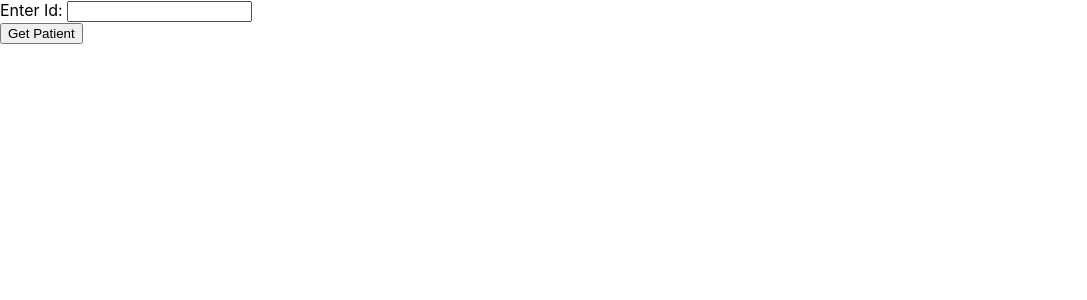
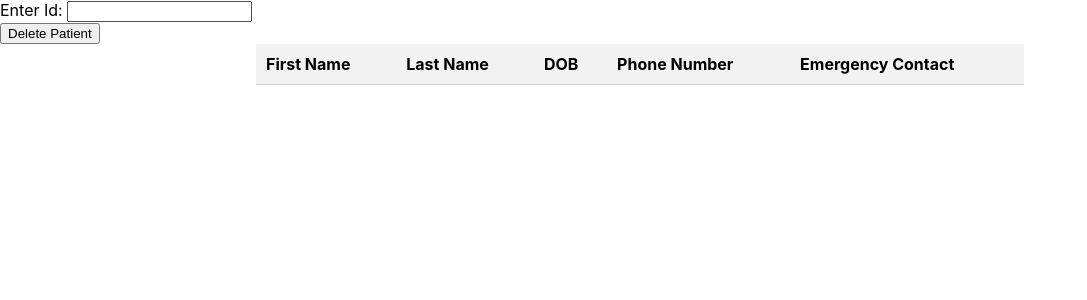
Before and after one commit to SebaOSK/React_app, a React (Create React App) app: page / in a window 1280 px wide. Shown: the top 300 px of the page, without its empty margins (0-1087 px from the left). Built offline with nearby package versions, Linux system fonts and the light colour scheme.

Commit message:
implemented delete and post

```diff
--- a/src/App.js
+++ b/src/App.js
@@ -4,41 +4,16 @@ import PatientTable from './PatientTable'
 import { useState } from 'react';
 import axios from 'axios';
 import GetAll from './GetAll';
+import GetById from './GetById';
+import Post from './Post';
 
 function App() {
 
-  const [patient, setPatient] = useState({
-    firstname: "",
-    lastname: "",
-    dateofbirth: "",
-    phonenumber: "",
-    emergencycontact: ""
-  });
-
-  const [patients, setPatients] = useState([]);
-
-  const handleChange = (event) => {
-    setPatient({ ...patient, [event.target.name]: event.target.value });
-  };
-
-  const addPatients = (patient) => {
-    setPatients([...patients, patient]);
-  };
-
-  const handleSubmit = (event) => {
-    event.preventDefault();
-    addPatients(patient);
-    console.log(patient);
-
-    setPatient({firstname: "", lastname: "", dateofbirth: "", phonenumber: "", emergencycontact: ""});
-  };
-
-
   return (
     <div className="App">
-      <PatientForm patient={patient} onChange={handleChange} onClick={handleSubmit} />
-      <PatientTable patients={patients} />
       <GetAll />
+      <GetById />
+      <Post />
     </div>
   );
 }
--- /dev/null
+++ b/src/Delete.js
@@ -0,0 +1,62 @@
+import FormElement from './FormElement';
+import SubmitButton from './SubmitButton';
+import PatientTable from './PatientTable';
+import { useState } from 'react';
+import axios from 'axios';
+
+export default function GetById() {
+
+    const [id, setId] = useState({
+        id: ""
+    });
+
+    const [patients, setPatients] = useState([]);
+
+    const handleChange = (event) => {
+        setId({ ...id, [event.target.name]: event.target.value })
+    };
+
+    const deletePatient = (event) => {
+        if (event) {
+            event.preventDefault();
+        }
+        try {
+            axios.get(`https://localhost:44369/api/Hospital/?Id=${id.id}`)
+                .then(function (response) {
+                    // handle success
+                    const responseData = response.data;
+                    const mappedPatients = responseData.map((patient) => ({
+                        FirstName: patient.firstName,
+                        LastName: patient.lastName,
+                        DOB: patient.dob,
+                        PhoneNumber: patient.phoneNumber,
+                        EmergencyContact: patient.emergencyContact,
+
+                    }));
+
+                    setPatients(mappedPatients);
+                    console.log(patients);
+
+                    axios.delete(`https://localhost:44369/api/Hospital/?Id=${id.id}`)
+                        .then(function (response) {
+                            // handle success
+                            console.log(response)
+                        });
+
+                })
+        } catch (error) {
+            console.log(error.message);
+        }
+    }
+
+
+
+    return (
+        <form>
+            <FormElement label="Enter Id: " type="text" name="id" value={id.id} onChange={handleChange} />
+            <SubmitButton className="get-id-button" type="submit" onClick={deletePatient} text="Delete Patient" />
+            <PatientTable patients={patients} />
+        </form>
+
+    )
+}
--- a/src/Form.js
+++ b/src/Form.js
@@ -5,11 +5,11 @@ import Button from './SubmitButton';
 export default function PatientForm(props) {
     return (
         <div className="form-container">
-                <FormElement label="First Name: " type="text" name="firstname" value={props.patient.firstname} onChange={props.onChange} />
-                <FormElement label="Last Name: " type="text" name="lastname" value={props.patient.lastname} onChange={props.onChange} />
-                <FormElement label="Date Of Birth: " type="date" name="dateofbirth" value={props.patient.dateofbirth} onChange={props.onChange} />
-                <FormElement label="Phone Number: " type="number" name="phonenumber" value={props.patient.phonenumber} onChange={props.onChange} />
-                <FormElement label="Emergency Contact:" type="number" name="emergencycontact" value={props.patient.emergencycontact} onChange={props.onChange} />
+                <FormElement label="First Name: " type="text" name="FirstName" value={props.patient.FirstName} onChange={props.onChange} />
+                <FormElement label="Last Name: " type="text" name="LastName" value={props.patient.LastName} onChange={props.onChange} />
+                <FormElement label="Date Of Birth: " type="date" name="DOB" value={props.patient.DOB} onChange={props.onChange} />
+                <FormElement label="Phone Number: " type="number" name="PhoneNumber" value={props.patient.PhoneNumber} onChange={props.onChange} />
+                <FormElement label="Emergency Contact:" type="number" name="EmergencyContact" value={props.patient.EmergencyContact} onChange={props.onChange} />
 
                 <Button className="submit-button" type="submit" onClick={props.onClick} text="Save"/>
         </div>
--- a/src/GetAll.js
+++ b/src/GetAll.js
@@ -7,9 +7,7 @@ export default function GetAll() {
 
     const [patients, setPatients] = useState([]);
 
-    const addPatients = (patient) => {
-        setPatients([...patients, patient]);
-    };
+
 
     const getAll = (event) => {
         if (event) {
@@ -19,26 +17,24 @@ export default function GetAll() {
             .then(function (response) {
                 // handle success
                 const responseData = response.data.data;
+
                 const mappedPatients = responseData.map((patient) => ({
-                  id: patient.id,
-                  firstname: patient.firstName,
-                  lastname: patient.lastName,
-                  dateofbirth: patient.dob,
-                  phonenumber: patient.phoneNumber,
-                  emergencycontact: patient.emergencyContact,
+                  FirstName: patient.firstName,
+                  LastName: patient.lastName,
+                  DOB: patient.dob,
+                  PhoneNumber: patient.phoneNumber,
+                  EmergencyContact: patient.emergencyContact,
                 }));
-                addPatients(mappedPatients);
+                setPatients(mappedPatients);
             });
 
     };
-
-
 
     return (
         <div className="getall-container">
             <SubmitButton className="get-all-button" type="submit" onClick={getAll} text="GetAll" />
             {patients.length > 0 ? (
-                <PatientTable patients={patients[0]} />
+                <PatientTable patients={patients} />
             ) : (
                 <p>No patients found.</p>
             )}
--- a/src/GetById.js
+++ b/src/GetById.js
@@ -1,5 +1,6 @@
 import FormElement from './FormElement';
 import SubmitButton from './SubmitButton';
+import PatientTable from './PatientTable';
 import { useState } from 'react';
 import axios from 'axios';
 
@@ -11,32 +12,36 @@ export default function GetById() {
 
     const [patients, setPatients] = useState([]);
 
-    const addPatients = (patient) => {
-        setPatients([...patients, patient]);
-    };
-
     const handleChange = (event) => {
-        setId({...id, [event.target.name]: event.target.value})
+        setId({ ...id, [event.target.name]: event.target.value })
     };
 
     const getAll = (event) => {
         if (event) {
             event.preventDefault();
         }
-        axios.get('https://localhost:44369/api/Hospital/?Id=' + id.id)
+        axios.get(`https://localhost:44369/api/Hospital/?Id=${id.id}`)
             .then(function (response) {
                 // handle success
                 const responseData = response.data;
-                addPatients(responseData)
-                console.log(responseData)
+                const mappedPatients = responseData.map((patient) => ({
+                    FirstName: patient.firstName,
+                    LastName: patient.lastName,
+                    DOB: patient.dob,
+                    PhoneNumber: patient.phoneNumber,
+                    EmergencyContact: patient.emergencyContact,
+                }));
+                setPatients(mappedPatients);
+                console.log(patients)
             });
 
     };
 
     return (
         <form>
-            <FormElement label="Enter Id: " type="text" name="id" value={id.id} onChange={handleChange}/>
-            <SubmitButton className="get-id-button" type="submit" onClick={getAll} text="Get Patient"/>
+            <FormElement label="Enter Id: " type="text" name="id" value={id.id} onChange={handleChange} />
+            <SubmitButton className="get-id-button" type="submit" onClick={getAll} text="Get Patient" />
+            <PatientTable patients={patients} />
         </form>
 
     )
--- a/src/PatientRow.js
+++ b/src/PatientRow.js
@@ -3,11 +3,11 @@ export default function PatientRow({patient}) {
 
     return (
         <tr>
-        <td>{patient.firstname}</td>
-        <td>{patient.lastname}</td>
-        <td>{patient.dateofbirth}</td>
-        <td>{patient.phonenumber}</td>
-        <td>{patient.emergencycontact}</td>
+        <td>{patient.FirstName}</td>
+        <td>{patient.LastName}</td>
+        <td>{patient.DOB}</td>
+        <td>{patient.PhoneNumber}</td>
+        <td>{patient.EmergencyContact}</td>
         </tr>
     );
 }
--- a/src/PatientTable.js
+++ b/src/PatientTable.js
@@ -7,7 +7,7 @@ export default function PatientTable({ patients }) {
 
     patients.forEach((patient) => {
         rows.push(
-            <PatientRow patient={patient} key={patient.firstname + patient.lastname}/>
+            <PatientRow patient={patient} key={patient.FirstName + patient.LastName}/>
         )
     });
 
--- /dev/null
+++ b/src/Post.js
@@ -0,0 +1,49 @@
+import PatientForm from './Form.js';
+import PatientTable from './PatientTable'
+import { useState } from 'react';
+import axios from 'axios';
+
+function Post() {
+
+    const [patient, setPatient] = useState({
+      FirstName: "",
+      LastName: "",
+      DOB: "",
+      PhoneNumber: "",
+      EmergencyContact: ""
+    });
+
+    const [patients, setPatients] = useState([]);
+
+    const handleChange = (event) => {
+      setPatient({ ...patient, [event.target.name]: event.target.value });
+    };
+
+    const addPatients = (patient) => {
+      setPatients([...patients, patient]);
+    };
+
+    const handleSubmit = (event) => {
+      event.preventDefault();
+
+      axios.post('https://localhost:44369/api/Hospital', patient)
+      .then((response) => {
+        //addPatients(patient);
+       console.log(response);
+      })
+      addPatients(patient);
+      console.log(patients);
+
+      setPatient({FirstName: "", LastName: "", DOB: "", PhoneNumber: "", EmergencyContact: ""});
+    };
+
+
+    return (
+      <div className="App">
+        <PatientForm patient={patient} onChange={handleChange} onClick={handleSubmit} />
+        <PatientTable patients={patients} />
+      </div>
+    );
+  }
+
+  export default Post;
--- a/src/index.js
+++ b/src/index.js
@@ -5,11 +5,13 @@ import App from './App';
 import reportWebVitals from './reportWebVitals';
 import GetAll from './GetAll';
 import GetById from './GetById'
+import Post from './Post.js';
+import Delete from './Delete';
 
 const root = ReactDOM.createRoot(document.getElementById('root'));
 root.render(
   <React.StrictMode>
-    <GetById />
+    <Delete />
   </React.StrictMode>
 );
 
```
